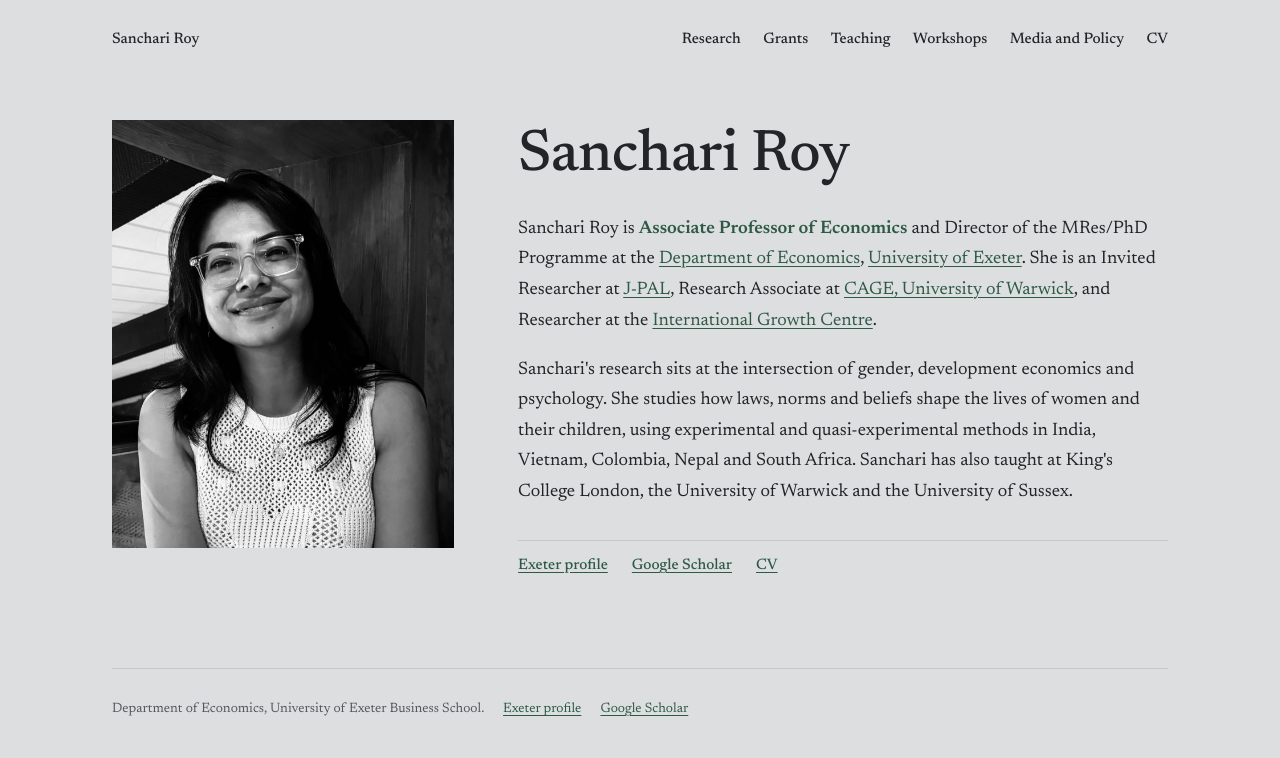
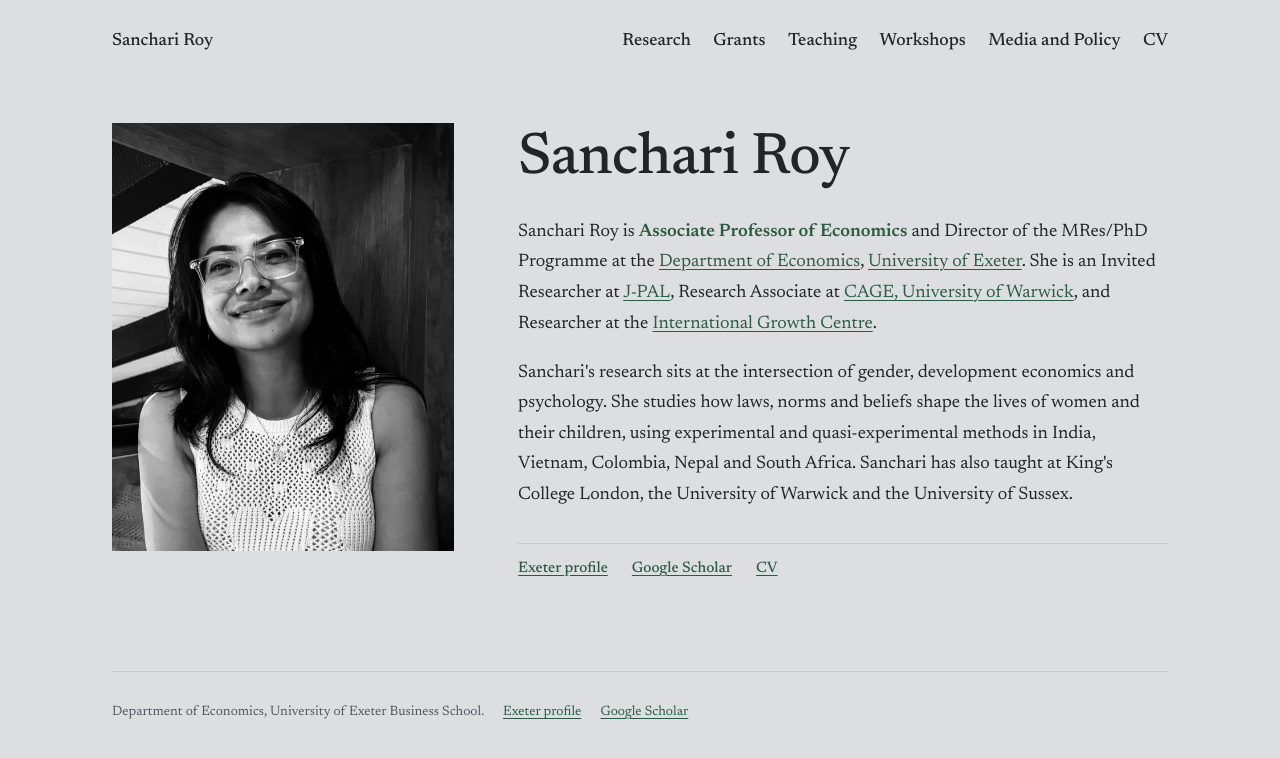
Before and after one commit to sanchariroym/sanchariroym.github.io, a Jekyll site: the page built from index.md, in a window 1280 px wide. Shown: the top 758 px of the page. Built offline with Jekyll 4.4.1, drawn with Linux system fonts in a browser that asks for light colours.

Commit message:
Larger menu text
Co-Authored-By: Claude Opus 5.5 <noreply@anthropic.com>
Claude-Session: https://claude.ai/code/session_01BVddaAtzbXtbz8eDZN5RwJ

```diff
--- a/assets/css/style.css
+++ b/assets/css/style.css
@@ -28,7 +28,7 @@ a:focus-visible { outline: 2px solid var(--accent); outline-offset: 3px; }
 .page { max-width: 72rem; margin: 0 auto; padding: 2rem clamp(1rem, 4vw, 3rem) 3rem; }
 
 /* Header */
-.site-header { display: flex; justify-content: space-between; align-items: baseline; flex-wrap: wrap; gap: 0.5rem 2rem; font: 500 0.95rem var(--display); }
+.site-header { display: flex; justify-content: space-between; align-items: baseline; flex-wrap: wrap; gap: 0.5rem 2rem; font: 500 1.1rem var(--display); }
 .mark { font-weight: 500; color: var(--ink); text-decoration: none; }
 .site-header nav { display: flex; flex-wrap: wrap; gap: 0.35rem 1.4rem; }
 .site-header nav a { color: var(--ink); text-decoration: none; border-bottom: 1px solid transparent; }
```
